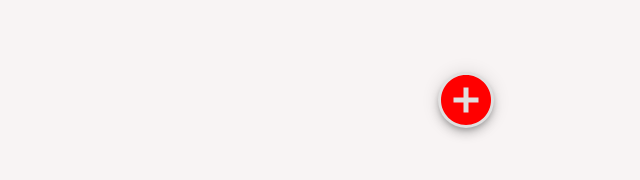
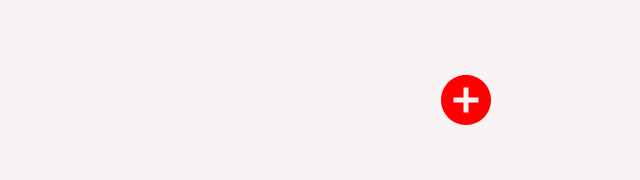
Before and after one commit to serene21/medimemo-uni2grow-2024, a React (Vite) app: page /contacts in a window 1280 px wide. Shown: the part 547-727 px from the top of the page, without its empty margins (319-959 px from the left). Built offline with nearby package versions, Linux system fonts and the light colour scheme; data requests are answered from the project's data file.

Commit message:
remove white border from add button component

```diff
--- a/src/components/fabButton/FabButton.tsx
+++ b/src/components/fabButton/FabButton.tsx
@@ -17,13 +17,8 @@ export function FabButton({ path }: IFabButton): JSX.Element {
 
   return (
     <>
-      <div className="fab">
-        <Fab
-          onClick={handleClick}
-
-        >
-          <img src={fab} alt="add Button" />
-        </Fab>
+      <div className="fab" onClick={handleClick}>
+        <img src={fab} alt="add Button" />
       </div>
     </>
   );
```
